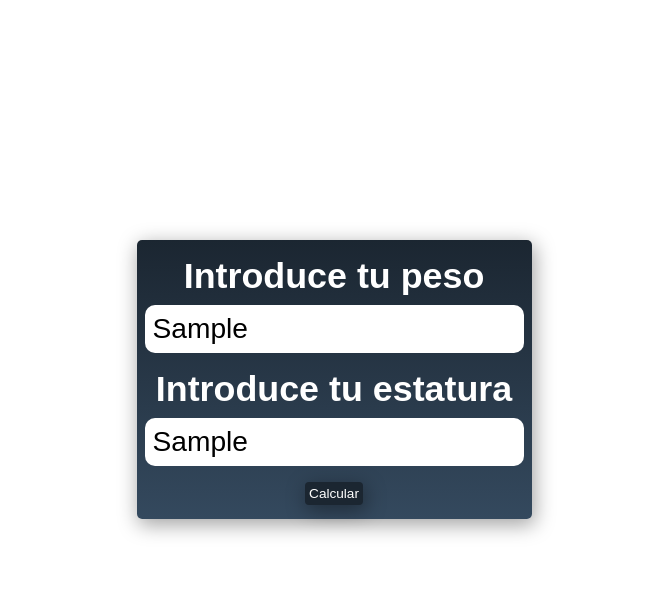
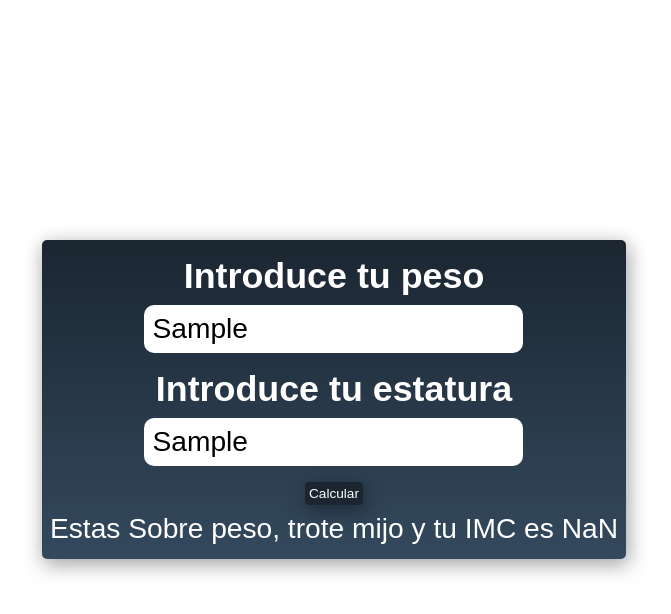
Before and after one commit to FOOR29/SPA_IMC, a plain HTML site: page index.html in a window 1280 px wide. Both pictures are taken after typing "Sample", "Sample" into the empty fields and a click on the button "Calcular". Shown: the whole page, without its empty margins (306-977 px from the left). Drawn offline with Linux system fonts and the light colour scheme.

Commit message:
fix: estrutura y js agregados

```diff
--- a/index.html
+++ b/index.html
@@ -25,16 +25,17 @@
     <main>
             <form id="myForm">
                 <label for="peso">Introduce tu peso</label>
-                <input type="text" id="peso" placeholder="Kg">
+                <input type="text" id="peso" placeholder="Kg" min="0">
 
                 <label for="estatura">Introduce tu estatura</label>
-                <input type="text" id="estatura" placeholder="Metros">
+                <input type="text" id="estatura" placeholder="Metros" min="0">
 
                 <input type="button" value="Calcular" id="button">
+
+                <section id="resultado"></section>
             </form>
     </main>
 
-    <!-- <footer></footer> -->
 
     <script src="./src/js/imc.js"></script>
 </body>
--- a/src/js/imc.js
+++ b/src/js/imc.js
@@ -0,0 +1,28 @@
+//con esto llamas los ID del html
+const resultado = document.getElementById('resultado')
+//para guardar los dtaos es con .value
+
+const button = document.getElementById('button')
+
+
+//addEven.. es para eventos
+button.addEventListener('click', function () {
+    const peso = document.getElementById('peso').value
+    const estatura = document.getElementById('estatura').value
+    // console.log('hola a todos') mesaje de prueba
+    const imc = peso / (estatura * estatura)
+
+    let message;
+
+    if (imc < 18.5) {
+        message = 'desnutrido, falta e bienestarina';
+    } else if (imc < 24.9) {
+        message = 'Peso normal';
+    } else if (imc < 29.9) {
+        message = 'Estas pasao mijo';
+    } else {
+        message = 'Sobre peso, trote mijo';
+    }
+
+    resultado.textContent = `Estas ${message} y tu IMC es ${Math.round(imc)}`
+})
```
